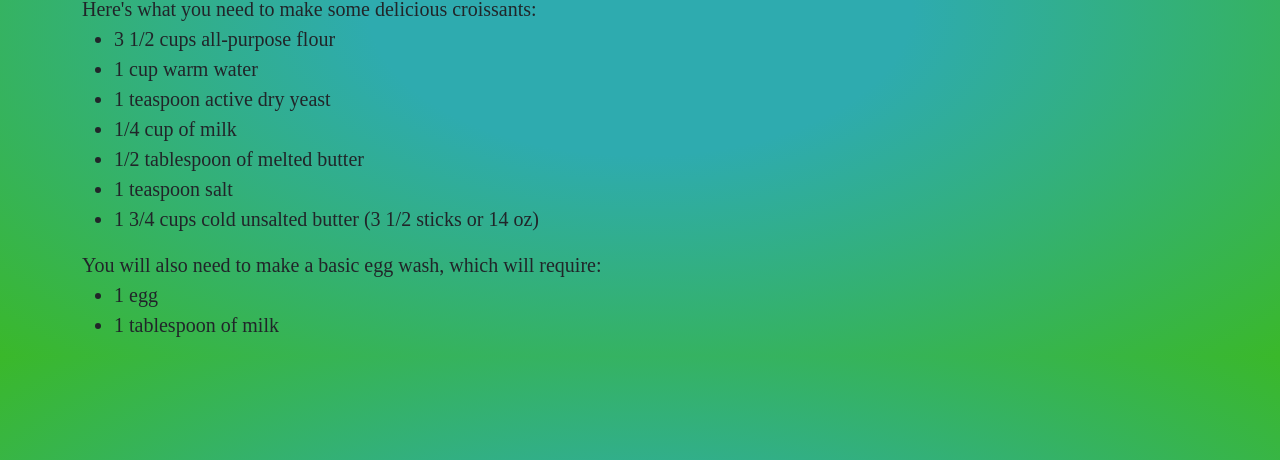
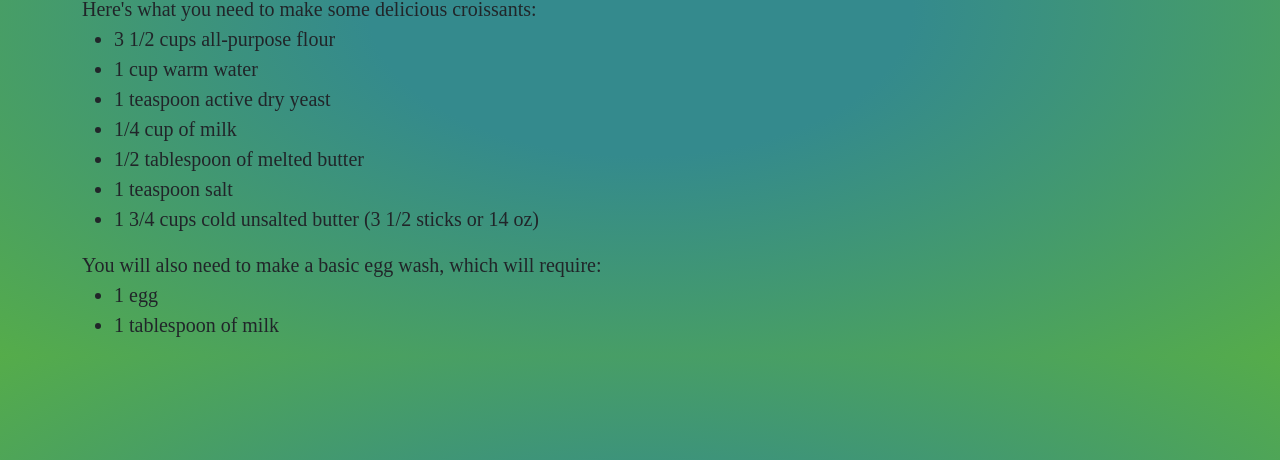
Before and after one commit to MaryannNIM/Croissant, a plain HTML site: page index.html in a window 1280 px wide. Shown: the part 340-800 px from the top of the page. Drawn offline with nearby package versions, Linux system fonts and the light colour scheme.

Commit message:
Updated the css file

```diff
--- a/src/styles.css
+++ b/src/styles.css
@@ -1,7 +1,7 @@
 :root {
   --font-family: var(--sans-serif);
   --box-shadow: 10px 10px 4px rgba(1, 4, 34, 0.7);
-  --gradient: radial-gradient(rgb(46, 171, 175) 30%, rgb(58, 184, 42) 100%);
+  --gradient: radial-gradient(rgb(52, 138, 141) 30%, rgb(85, 172, 74) 100%);
 }
 
 body {
```
